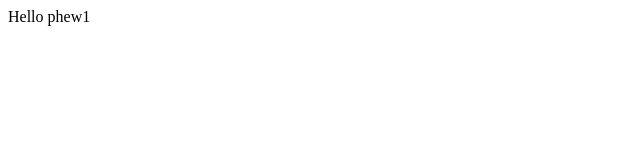
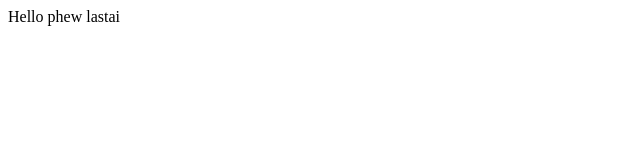
Before and after one commit to Eros7/demo-repo, a plain HTML site: page index.html in a window 1280 px wide. Shown: the full height of the page, 0-640 px from the left. Drawn offline with Linux system fonts and the light colour scheme.

```diff
--- a/index.html
+++ b/index.html
@@ -1 +1 @@
-<div>Hello phew1</div>
+<div>Hello phew lastai</div>
```
